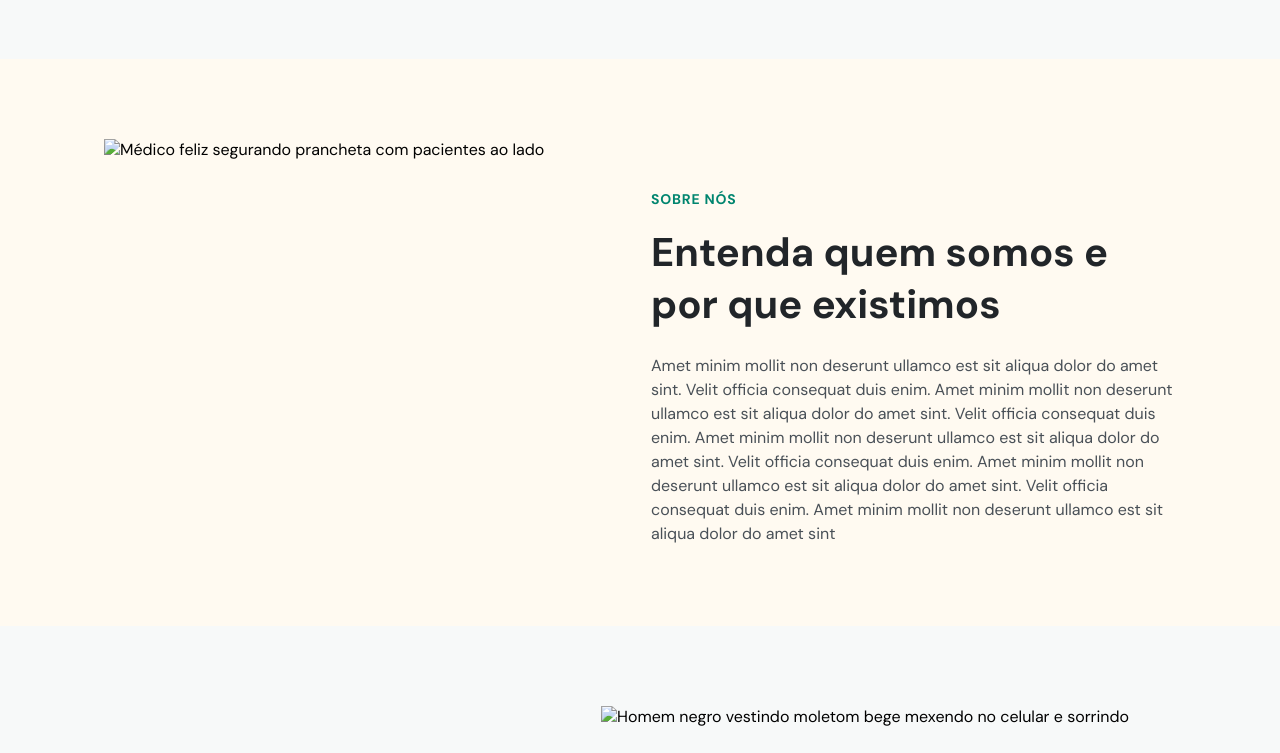
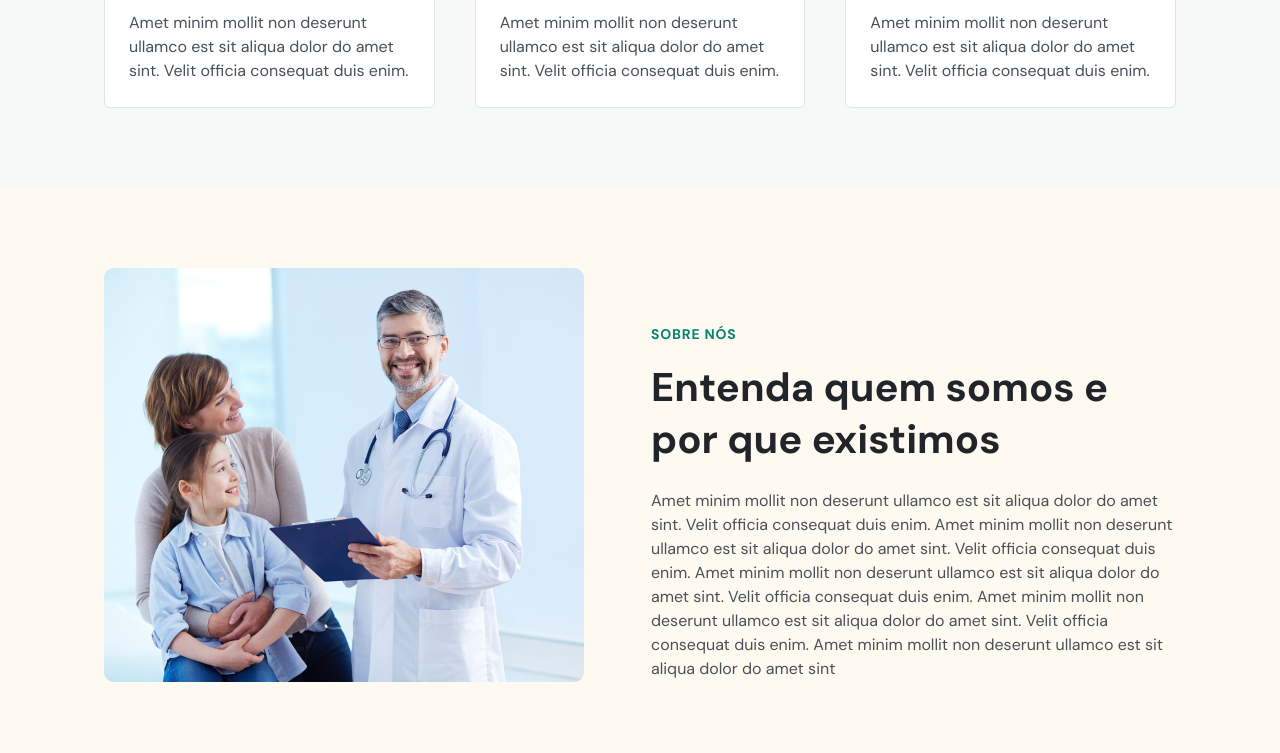
Before and after one commit to yeneffer/DoctorCare-NLWReturn, a plain HTML site: page index.html in a window 1280 px wide. Shown: the part 1460-2213 px from the top of the page. Drawn offline with nearby package versions, Linux system fonts and the light colour scheme; the site is published under a folder, as on GitHub Pages, so addresses that start at the root find nothing.

Commit message:
ajustes de links relativos

```diff
--- a/index.html
+++ b/index.html
@@ -252,7 +252,7 @@
 
         <div class="col-b">
               <img
-                src="/assets/mulher-negra-veste-moletom-verde-com-maos-no-peito-sorrindo.png"
+                src="./assets/mulher-negra-veste-moletom-verde-com-maos-no-peito-sorrindo.png"
                 alt="Foto de modelo Negra vestindo moletom verde escuro e sorrindo"/>
         </div>
 
@@ -449,7 +449,7 @@
 
         <div class="col-b">
           <img
-            src="/assets/doutor-feliz-segurando-prancheta-com-pacientes.png"
+            src="./assets/doutor-feliz-segurando-prancheta-com-pacientes.png"
             alt="Médico feliz segurando prancheta com pacientes ao lado"/>
         </div>
       </div>
@@ -534,7 +534,7 @@
 
         <div class="col-b">
           <img
-            src="/assets/homem-negro-veste-moletom-bege-mexe-no-celular.png"
+            src="./assets/homem-negro-veste-moletom-bege-mexe-no-celular.png"
             alt="Homem negro vestindo moletom bege mexendo no celular e sorrindo"
           />
         </div>
```
